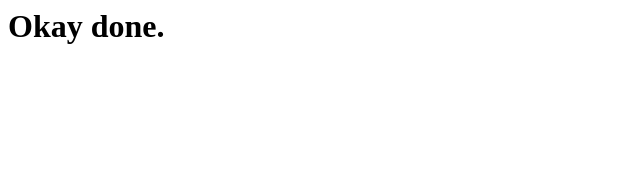
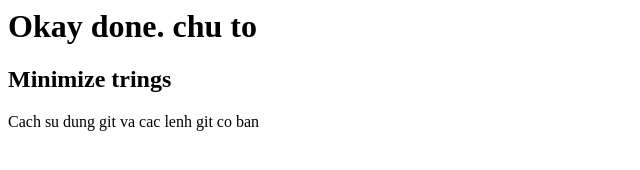
Before and after one commit to phantombmt/github_test, a plain HTML site: page testgithub/index.html in a window 1280 px wide. Shown: the whole page, without its empty margins (0-640 px from the left). Drawn offline with Linux system fonts and the light colour scheme.

Commit message:
add <h2> & <p>

```diff
--- a/testgithub/index.html
+++ b/testgithub/index.html
@@ -6,6 +6,8 @@
     <title>Git & Github Test</title>
 </head>
 <body>
-    <h1> Okay done.  </h1>
+    <h1> Okay done. chu to </h1>
+    <h2>Minimize trings</h2>
+    <p>Cach su dung git va cac lenh git co ban</p>
 </body>
 </html>
```
